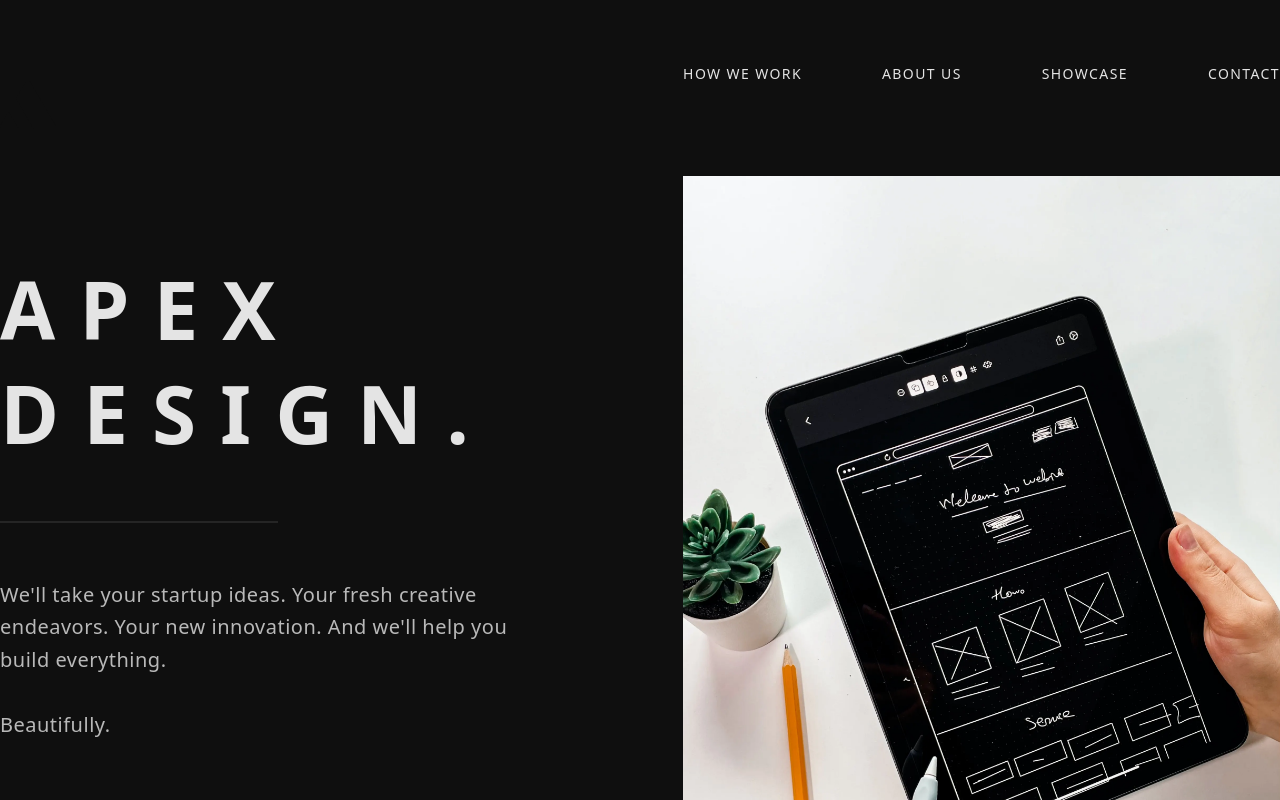
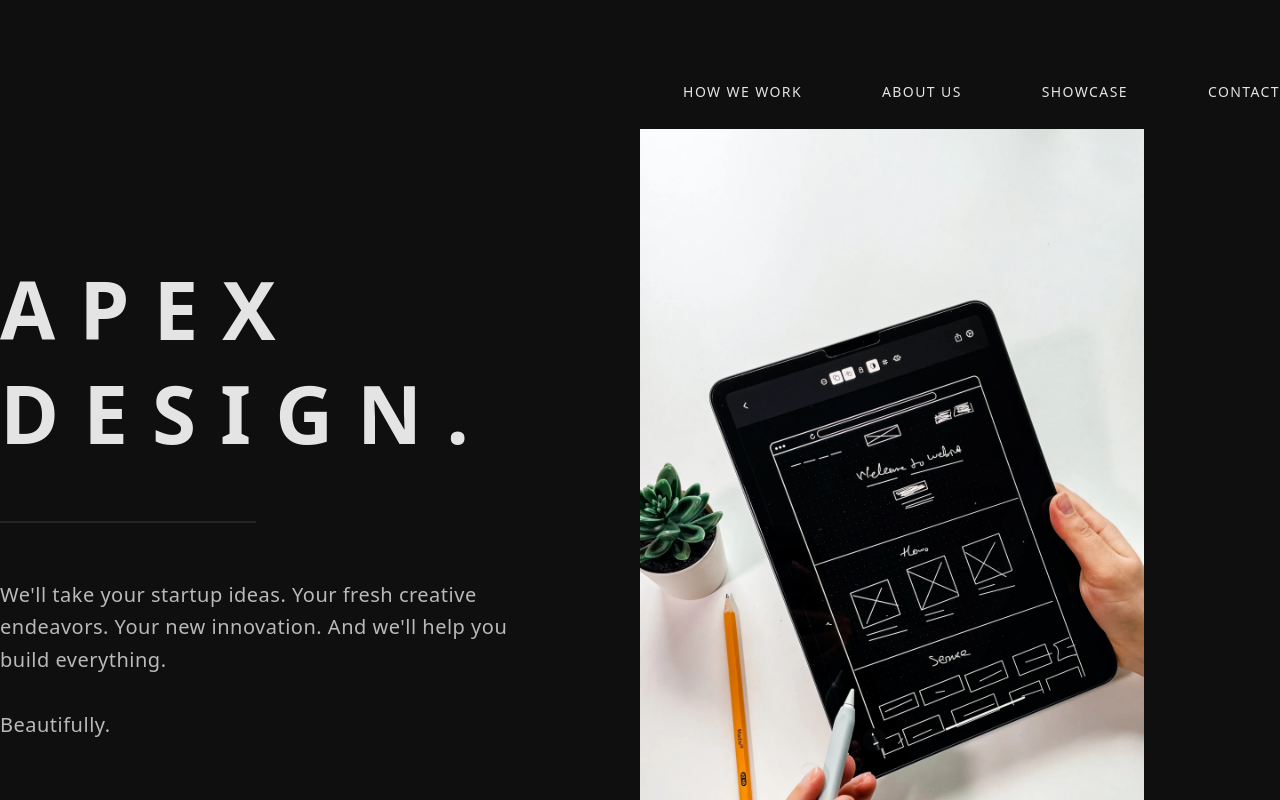
Before and after one commit to Apex-Design/apex-web, a SvelteKit app: page / in a window 1280 px wide. Shown: the top 800 px of the page. Built offline with nearby package versions, Linux system fonts and the light colour scheme; a web font is replaced by a local one.

Commit message:
start of resp

```diff
--- a/src/routes/+page.svelte
+++ b/src/routes/+page.svelte
@@ -131,9 +131,22 @@
 	}
 </script>
 
-<section id="home" class="flex flex-row mt-16 w-[80rem] mx-auto h-[56rem]">
-	<div class="flex flex-col mr-16">
-		<img src="./apex.svg" alt="Apex Design" class="w-14 mt-4" />
+<header class="flex flex-row w-[80rem] mx-auto mt-16">
+	<img src="./apex.svg" alt="Apex Design" class="w-14 mt-4" />
+	<nav class="flex flex-row items-center text-sm ml-auto">
+		{#each NAV_ITEMS as item, index}
+			<a
+				href={`#${item.toLowerCase().replaceAll(' ', '-')}`}
+				class:ml-20={index > 0}
+				class="group tracking-widest font-medium whitespace-nowrap flex flex-col">
+				<p class="pb-2">{item}</p>
+				<div class="w-0 group-hover:w-2/3 h-px bg-apex-moon ease-out duration-300" />
+			</a>
+		{/each}
+	</nav>
+</header>
+<section id="home" class="flex flex-col md:flex-row  w-[80rem] mx-auto h-[56rem]">
+	<div class="flex flex-col mr-16 w-[40%]">
 		<h1 class="mt-32 text-[80px] font-bold tracking-[0.3em] leading-[1.3]">
 			APEX
 			<br />
@@ -149,21 +162,10 @@
 		</p>
 	</div>
 	<div class="flex flex-col relative ml-16">
-		<nav class="flex flex-row items-center text-sm">
-			{#each NAV_ITEMS as item, index}
-				<a
-					href={`#${item.toLowerCase().replaceAll(' ', '-')}`}
-					class:ml-20={index > 0}
-					class="group tracking-widest font-medium whitespace-nowrap flex flex-col">
-					<p class="pb-2">{item}</p>
-					<div class="w-0 group-hover:w-2/3 h-px bg-apex-moon ease-out duration-300" />
-				</a>
-			{/each}
-		</nav>
 		<img
 			src="./images/tablet.webp"
 			alt="Design"
-			class="h-[56rem] object-cover absolute top-28 w-full" />
+			class="h-[56rem] object-cover w-full" />
 	</div>
 </section>
 <div class="bg-apex-moon text-apex-midnight">
```
